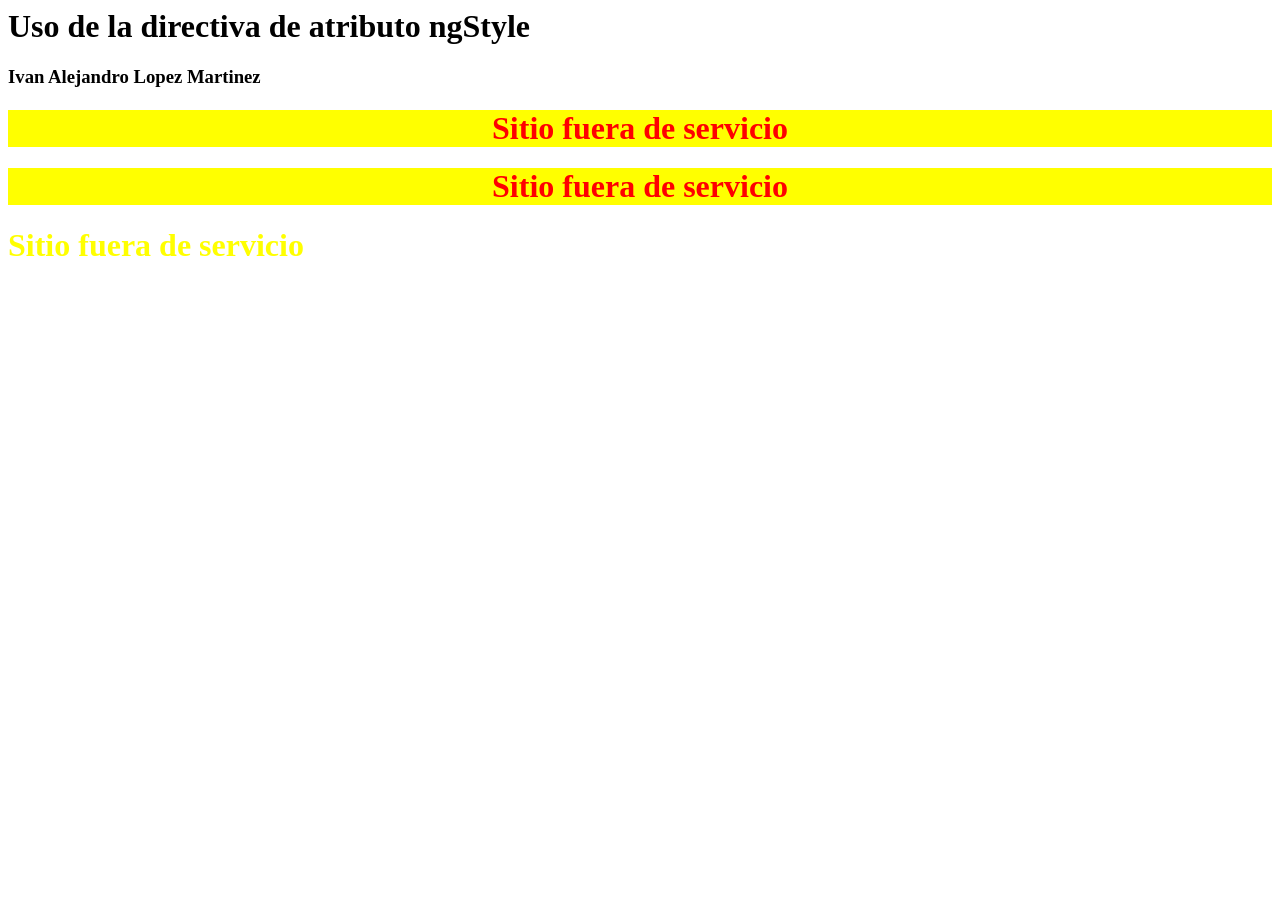
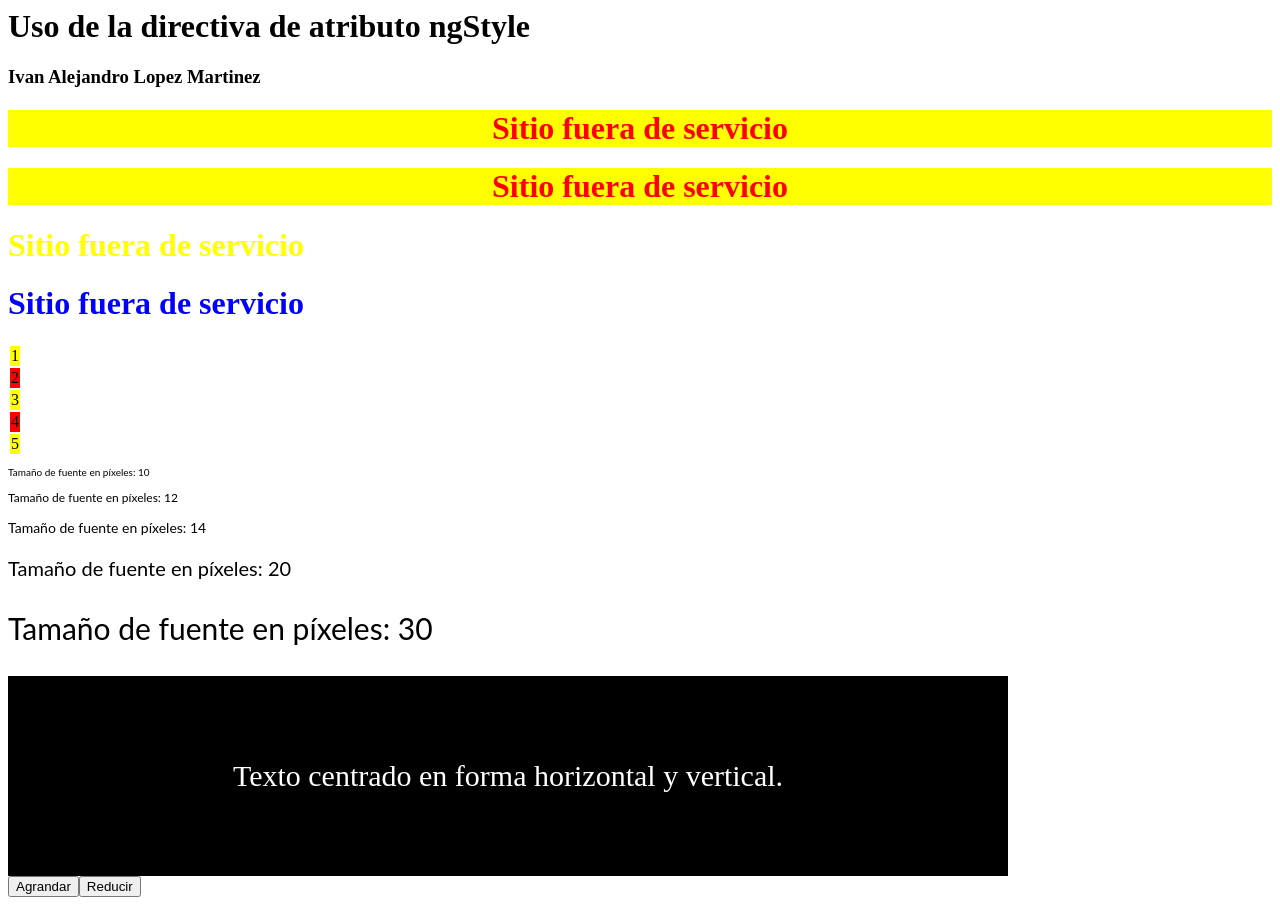
Before and after one commit to Shadow1900/Angular-13-IALM, an Angular app: page / in a window 1280 px wide. Before the commit the page ends 800 px from the top, so only its background shows below. Built offline with nearby package versions, Linux system fonts and the light colour scheme.

Commit message:
2 files modified

```diff
--- a/src/app/app.component.html
+++ b/src/app/app.component.html
@@ -6,3 +6,20 @@
 <h1 style="color:red;background-color:#ff0;text-align:center">Sitio fuera de servicio</h1>
 
 <h1 [ngStyle]="{'color':colorFondo}">Sitio fuera de servicio</h1>
+
+<h1 [ngStyle]="{'color':retornarColor()}">Sitio fuera de servicio</h1>
+
+
+<table>
+<tr *ngFor="let elemento of [1,2,3,4,5]">
+    <td [ngStyle]="{'background-color':elemento%2==0?'red':'yellow'}">{{elemento}}</td>
+</tr>
+</table>
+
+<p *ngFor="let elemento of [10,12,14,20,30]" [ngStyle]="{'font-size.px':elemento}">
+Tamaño de fuente en píxeles: {{elemento}}
+</p>
+
+<div [ngStyle]="presentacion">Texto centrado en forma horizontal y vertical.</div>
+<button (click)="agrandar()">Agrandar</button>
+<button (click)="reducir()">Reducir</button>
--- a/src/app/app.component.ts
+++ b/src/app/app.component.ts
@@ -38,4 +38,7 @@ export class AppComponent {
   disminuir() {
     this.tamano--;
   }
+  retornarColor() {
+    return '#00f';
+  }
 }
```
